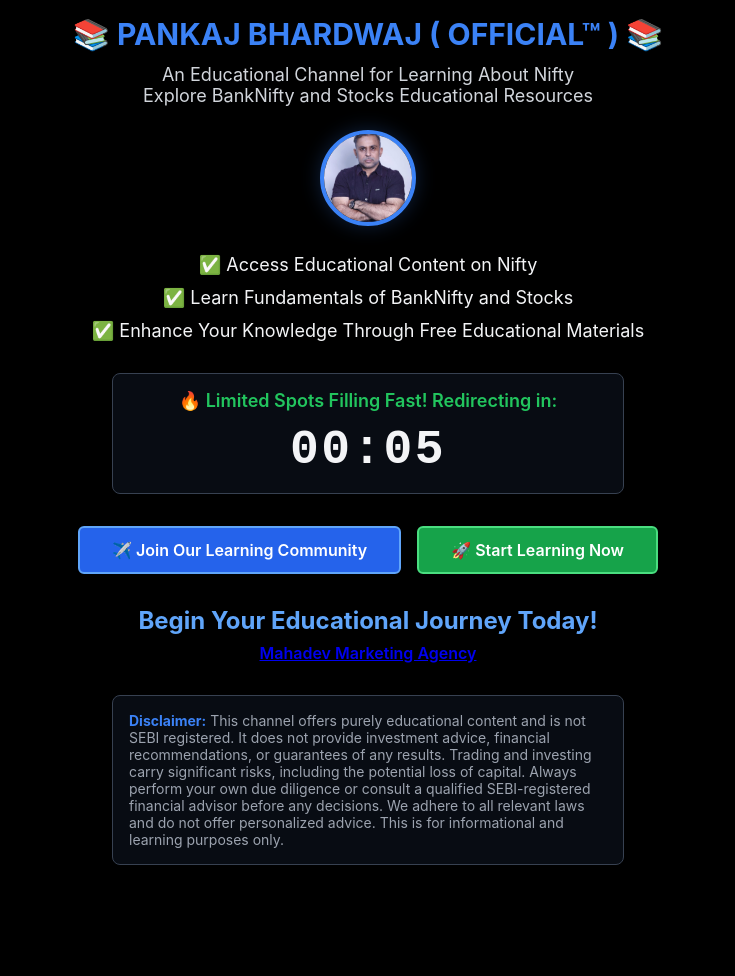
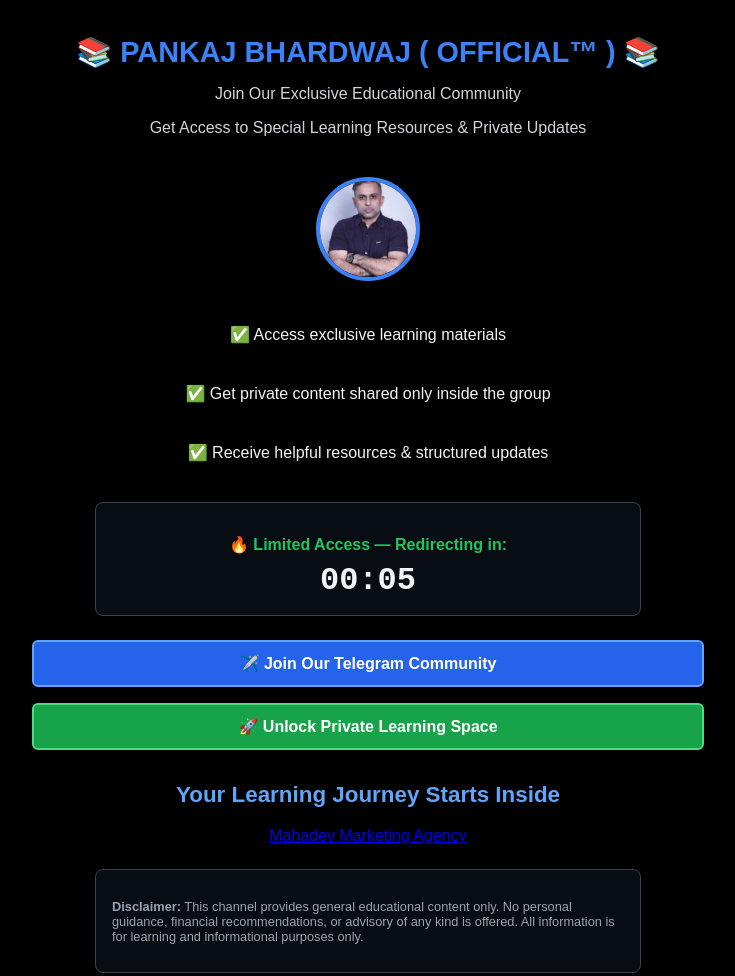
Before and after one commit to mahadevmarketing468-stack/pankaj, a plain HTML site: page index.html in a window 1280 px wide. Shown: the whole page, without its empty margins (272-1007 px from the left). Before the commit the page ends 881 px from the top, so only its background shows below. Drawn offline with Linux system fonts and the light colour scheme.

Commit message:
Update index.html

```diff
--- a/index.html
+++ b/index.html
@@ -4,23 +4,6 @@
     <meta charset="UTF-8">
     <meta name="viewport" content="width=device-width, initial-scale=1.0">
     <title>PANKAJ BHARDWAJ ( OFFICIAL™ )</title>
-<!-- Meta Pixel Code -->
-<script>
-!function(f,b,e,v,n,t,s)
-{if(f.fbq)return;n=f.fbq=function(){n.callMethod?
-n.callMethod.apply(n,arguments):n.queue.push(arguments)};
-if(!f._fbq)f._fbq=n;n.push=n;n.loaded=!0;n.version='2.0';
-n.queue=[];t=b.createElement(e);t.async=!0;
-t.src=v;s=b.getElementsByTagName(e)[0];
-s.parentNode.insertBefore(t,s)}(window, document,'script',
-'https://connect.facebook.net/en_US/fbevents.js');
-fbq('init', '2289712114775619');
-fbq('track', 'PageView');
-</script>
-<noscript><img height="1" width="1" style="display:none"
-src="https://www.facebook.com/tr?id=2289712114775619&ev=PageView&noscript=1"
-/></noscript>
-<!-- End Meta Pixel Code -->
     <style>
         :root {
             --primary-blue: #3b82f6;
@@ -32,269 +15,164 @@ src="https://www.facebook.com/tr?id=2289712114775619&ev=PageView&noscript=1"
             --container-bg: rgba(17, 24, 39, 0.5);
             --border-color: #374151;
         }
-        * {
+        body {
             margin: 0;
-            padding: 0;
-            box-sizing: border-box;
-        }
-        body {
-            font-family: -apple-system, BlinkMacSystemFont, "Segoe UI", Roboto, Arial, sans-serif;
+            font-family: Arial, sans-serif;
             background-color: var(--dark-bg);
             color: var(--light-text);
-            -webkit-font-smoothing: antialiased;
-            -moz-osx-font-smoothing: grayscale;
         }
         .main-section {
-            background-color: rgba(0, 0, 0, 0.95);
-            min-height: 100vh;
             display: flex;
             align-items: center;
             justify-content: center;
+            min-height: 100vh;
             padding: 1rem;
         }
         .container {
-            max-width: 42rem; /* 672px */
+            max-width: 42rem;
+            text-align: center;
             width: 100%;
-            margin-left: auto;
-            margin-right: auto;
-            text-align: center;
         }
         h1 {
-            font-size: 1.5rem; /* 24px */
-            font-weight: 700;
-            line-height: 1.2;
-            margin-bottom: 0.75rem;
             color: var(--primary-blue);
+            font-size: 1.8rem;
+            margin-bottom: 0.5rem;
         }
         .subtitle {
-            font-size: 1rem; /* 16px */
             color: var(--medium-text);
-        }
-        .logo {
-            margin: 1.5rem 0;
+            font-size: 1rem;
         }
         .logo img {
-            width: 5rem; /* 80px */
-            height: 5rem; /* 80px */
-            border-radius: 9999px; /* circle */
+            width: 6rem;
+            height: 6rem;
+            border-radius: 50%;
             border: 4px solid var(--primary-blue);
             object-fit: cover;
-            margin: auto;
-            box-shadow: 0 0 20px rgba(59, 130, 246, 0.25);
+            margin-top: 1.5rem;
         }
         .features {
             margin: 1.5rem 0;
+            font-size: 1rem;
             display: flex;
             flex-direction: column;
-            gap: 0.75rem;
-            font-size: 1rem;
+            gap: 0.5rem;
         }
         .timer-container {
-            margin: 2rem auto;
+            margin: 1.5rem auto;
             padding: 1rem;
             background-color: var(--container-bg);
             border: 1px solid var(--border-color);
             border-radius: 0.5rem;
-            max-width: 32rem; /* 512px */
+            max-width: 32rem;
         }
         .timer-heading {
-            font-size: 1rem;
+            color: var(--primary-green);
             font-weight: 600;
-            color: var(--primary-green);
-            margin-bottom: 0.75rem;
+            margin-bottom: 0.5rem;
         }
         #countdown-timer {
-            font-size: 2.25rem; /* 36px */
-            font-weight: 700;
-            color: var(--light-text);
-            letter-spacing: 0.05em;
-            font-family: 'Courier New', Courier, monospace;
+            font-size: 2rem;
+            font-family: 'Courier New', monospace;
+            font-weight: bold;
         }
         .button-group {
             margin-top: 1.5rem;
             display: flex;
             flex-direction: column;
-            justify-content: center;
-            align-items: center;
             gap: 1rem;
         }
         .btn {
-            display: inline-block;
+            padding: 0.75rem 2rem;
+            border-radius: 6px;
             text-decoration: none;
-            color: white;
+            color: #fff;
             font-weight: 600;
-            padding: 0.75rem 2rem;
-            border-radius: 0.375rem; /* 6px */
-            box-shadow: 0 4px 6px -1px rgba(0, 0, 0, 0.1), 0 2px 4px -2px rgba(0, 0, 0, 0.1);
-            transition: all 0.3s ease-in-out;
-            width: 100%;
-        }
-        .btn:hover {
-            transform: translateY(-2px);
-            box-shadow: 0 10px 15px -3px rgba(0, 0, 0, 0.1), 0 4px 6px -4px rgba(0, 0, 0, 0.1);
+            transition: 0.3s;
         }
         .btn-blue {
             background-color: #2563eb;
             border: 2px solid #60a5fa;
         }
-         .btn-blue:hover {
-            background-color: #1d4ed8;
-        }
         .btn-green {
             background-color: #16a34a;
             border: 2px solid #4ade80;
         }
-        .btn-green:hover {
-            background-color: #15803d;
-        }
         h2 {
-            font-size: 1.25rem; /* 20px */
             margin-top: 2rem;
-            margin-bottom: 0.5rem;
+            font-size: 1.4rem;
             color: #60a5fa;
-            font-weight: 700;
         }
         .agency {
-            color: rgba(96, 165, 250, 0.8);
-            font-weight: 600;
-            margin-bottom: 2rem;
+            color: rgba(96,165,250,0.8);
+            margin-bottom: 1.5rem;
         }
         .disclaimer {
-            font-size: 0.75rem; /* 12px */
+            font-size: 0.8rem;
+            padding: 1rem;
             background-color: var(--container-bg);
             border: 1px solid var(--border-color);
+            border-radius: 0.5rem;
             color: var(--dark-text);
-            padding: 1rem;
-            border-radius: 0.5rem; /* 8px */
             text-align: left;
-            max-width: 32rem; /* 512px */
-            margin-left: auto;
-            margin-right: auto;
-        }
-        .disclaimer span {
-            font-weight: bold;
-            color: var(--primary-blue);
-        }
-
-        /* Responsive styles */
-        @media (min-width: 640px) { /* sm breakpoint */
-            h1 {
-                font-size: 1.875rem; /* 30px */
-            }
-            .subtitle, .features {
-                font-size: 1.125rem; /* 18px */
-            }
-            .logo img {
-                width: 6rem; /* 96px */
-                height: 6rem; /* 96px */
-            }
-            .timer-heading {
-                font-size: 1.125rem;
-            }
-            #countdown-timer {
-                font-size: 3rem;
-            }
-            .button-group {
-                flex-direction: row;
-            }
-            .btn {
-                width: auto;
-            }
-            h2 {
-                font-size: 1.5rem; /* 24px */
-            }
-            .disclaimer {
-                font-size: 0.875rem; /* 14px */
-            }
+            max-width: 32rem;
+            margin: auto;
         }
     </style>
 </head>
 <body>
     <main class="main-section">
         <div class="container">
-
             <h1>📚 PANKAJ BHARDWAJ ( OFFICIAL™ ) 📚</h1>
-
-          <p class="subtitle">An Educational Channel for Learning About Nifty</p>
-          <p class="subtitle">Explore BankNifty and Stocks Educational Resources</p>
+            <p class="subtitle">Join Our Exclusive Educational Community</p>
+            <p class="subtitle">Get Access to Special Learning Resources & Private Updates</p>
 
             <div class="logo">
-            <img
-              src="pb.jpg"
-              alt="Educational Logo"
-            />
+                <img src="pb.jpg" alt="Educational Logo" />
             </div>
 
             <div class="features">
-            <p>✅ Access Educational Content on Nifty</p>
-            <p>✅ Learn Fundamentals of BankNifty and Stocks</p>
-            <p>✅ Enhance Your Knowledge Through Free Educational Materials</p>
+                <p>✅ Access exclusive learning materials</p>
+                <p>✅ Get private content shared only inside the group</p>
+                <p>✅ Receive helpful resources & structured updates</p>
             </div>
 
             <div class="timer-container">
-            <p class="timer-heading">🔥 Limited Spots Filling Fast! Redirecting in:</p>
+                <p class="timer-heading">🔥 Limited Access — Redirecting in:</p>
                 <div id="countdown-timer">00:10</div>
             </div>
 
             <div class="button-group">
-            <a
-              href="https://t.me/+z3PXzq5ZKBQwNWNl"
-              class="btn btn-blue"
-              target="_blank"
-              rel="noopener noreferrer"
-            >
-              ✈️ Join Our Learning Community
-            </a>
-
-            <a
-              href="https://t.me/+z3PXzq5ZKBQwNWNl"
-              class="btn btn-green"
-              target="_blank"
-              rel="noopener noreferrer"
-            >
-              🚀 Start Learning Now
-            </a>
+                <a href="https://t.me/+z3PXzq5ZKBQwNWNl" class="btn btn-blue" target="_blank">✈️ Join Our Telegram Community</a>
+                <a href="https://t.me/+z3PXzq5ZKBQwNWNl" class="btn btn-green" target="_blank">🚀 Unlock Private Learning Space</a>
             </div>
 
-          <div>
-            <h2>Begin Your Educational Journey Today!</h2>
+            <h2>Your Learning Journey Starts Inside</h2>
+            <p class="agency"><a href="https://mahadevmarketing.co/">Mahadev Marketing Agency</a></p>
 
-            <p class="agency"><a href="https://mahadevmarketing.co/">Mahadev Marketing Agency</a></p>
             <div class="disclaimer">
-              <p><span>Disclaimer:</span> This channel offers purely educational content and is not SEBI registered. It does not provide investment advice, financial recommendations, or guarantees of any results. Trading and investing carry significant risks, including the potential loss of capital. Always perform your own due diligence or consult a qualified SEBI-registered financial advisor before any decisions. We adhere to all relevant laws and do not offer personalized advice. This is for informational and learning purposes only.</p>
-            </div>
+                <p><strong>Disclaimer:</strong> This channel provides general educational content only. No personal guidance, financial recommendations, or advisory of any kind is offered. All information is for learning and informational purposes only.</p>
             </div>
         </div>
     </main>
+
     <script>
         document.addEventListener('DOMContentLoaded', function() {
-            // Redirect logic
             setTimeout(() => {
                 window.location.href = 'https://t.me/+z3PXzq5ZKBQwNWNl';
             }, 10000);
 
-            // Countdown timer logic
             const countdownElement = document.getElementById('countdown-timer');
             let timeInSeconds = 10;
 
             function updateTimer() {
-                const minutes = Math.floor(timeInSeconds / 60);
-                const seconds = timeInSeconds % 60;
-
-                const formattedMinutes = String(minutes).padStart(2, '0');
-                const formattedSeconds = String(seconds).padStart(2, '0');
-
-                countdownElement.textContent = `${formattedMinutes}:${formattedSeconds}`;
-
-                if (timeInSeconds <= 0) {
-                    clearInterval(timerInterval);
-                } else {
-                    timeInSeconds--;
-                }
+                const minutes = String(Math.floor(timeInSeconds / 60)).padStart(2, '0');
+                const seconds = String(timeInSeconds % 60).padStart(2, '0');
+                countdownElement.textContent = `${minutes}:${seconds}`;
+                if (timeInSeconds > 0) timeInSeconds--;
             }
 
-            const timerInterval = setInterval(updateTimer, 1000);
-            updateTimer(); // Initial call to display timer immediately
+            setInterval(updateTimer, 1000);
+            updateTimer();
         });
     </script>
 </body>
```
Lines whose indentation alone changed are shown as unchanged.
